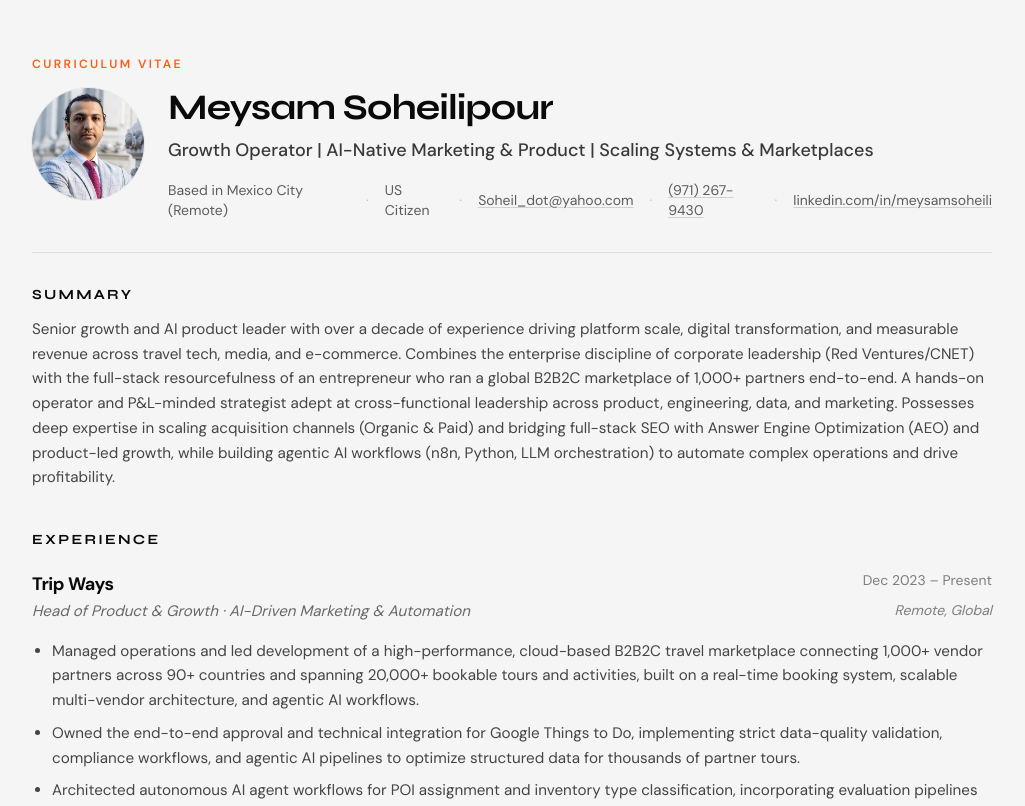
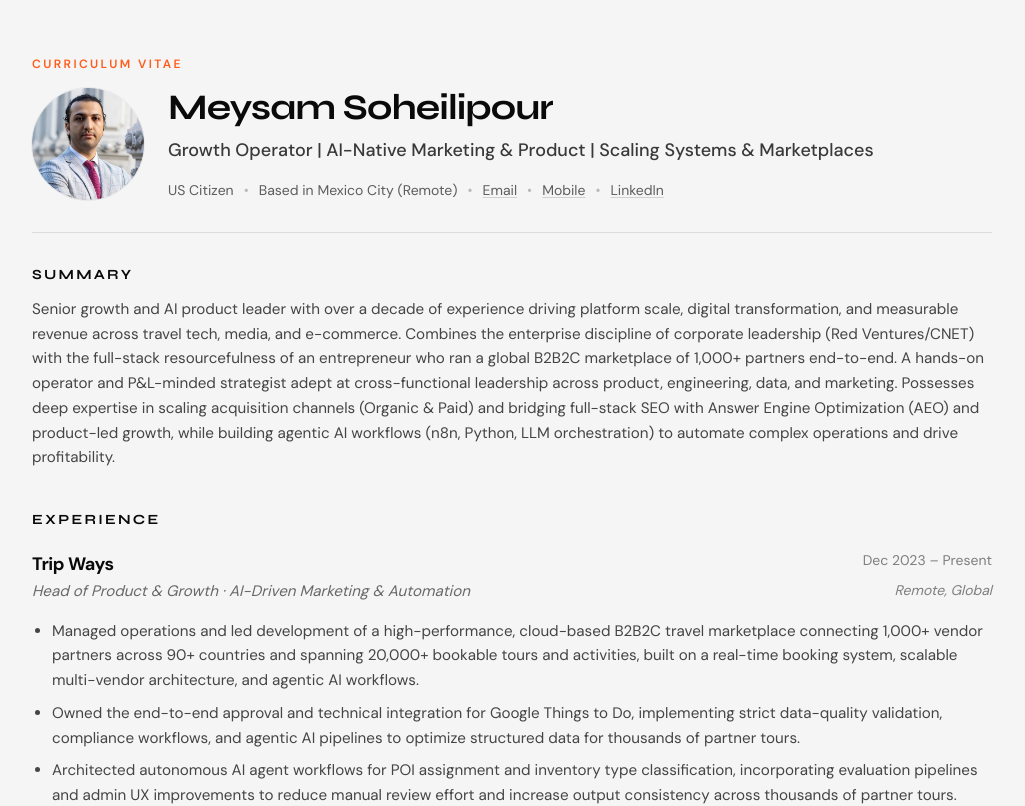
Before and after one commit to allseen-com/allseen-com, a Next.js app: page /cv in a window 1280 px wide. Shown: the top 806 px of the page, without its empty margins (128-1153 px from the left). Built offline with nearby package versions, Linux system fonts and the light colour scheme.

Commit message:
Updated CV Page

```diff
--- a/components/cv/ResumeView.tsx
+++ b/components/cv/ResumeView.tsx
@@ -12,47 +12,68 @@ type ResumeViewProps = {
 export function ResumeView({ resume }: ResumeViewProps) {
   const { basics, work, skills, education, meta } = resume;
 
+  const linkClassName =
+    "underline decoration-black/15 underline-offset-2 transition-colors hover:text-ink hover:decoration-accent";
+
+  const linkedIn = basics.profiles.find(
+    (profile) => profile.network.toLowerCase() === "linkedin",
+  );
+
   const contactItems = [
-    { key: "location", label: "Location", node: basics.location.displayText },
-    { key: "citizenship", label: "Citizenship", node: basics.citizenship },
+    {
+      key: "citizenship",
+      label: "Citizenship",
+      node: <span className="whitespace-nowrap">{basics.citizenship}</span>,
+    },
+    {
+      key: "location",
+      label: "Location",
+      node: (
+        <span className="whitespace-nowrap">{basics.location.displayText}</span>
+      ),
+    },
     {
       key: "email",
       label: "Email",
       node: (
         <a
           href={`mailto:${basics.contact.email}`}
-          className="underline decoration-black/15 underline-offset-2 transition-colors hover:text-ink hover:decoration-accent"
+          className={`${linkClassName} whitespace-nowrap`}
         >
-          {basics.contact.email}
+          Email
         </a>
       ),
     },
     {
-      key: "phone",
-      label: "Phone",
+      key: "mobile",
+      label: "Mobile",
       node: (
         <a
           href={`tel:${basics.contact.phone.replace(/[^\d+]/g, "")}`}
-          className="underline decoration-black/15 underline-offset-2 transition-colors hover:text-ink hover:decoration-accent"
+          className={`${linkClassName} whitespace-nowrap`}
         >
-          {basics.contact.phone}
+          Mobile
         </a>
       ),
     },
-    ...basics.profiles.map((profile) => ({
-      key: profile.network,
-      label: profile.network,
+    ...(linkedIn
+      ? [
+          {
+            key: "linkedin",
+            label: "LinkedIn",
             node: (
               <a
-          href={profile.url}
+                href={linkedIn.url}
                 target="_blank"
                 rel="noopener noreferrer"
-          className="underline decoration-black/15 underline-offset-2 transition-colors hover:text-ink hover:decoration-accent"
+                className={`${linkClassName} whitespace-nowrap`}
               >
-          {profile.displayText}
+                LinkedIn
               </a>
             ),
-    })),
+          },
+        ]
+      : []),
   ];
 
   return (
@@ -80,21 +101,16 @@ export function ResumeView({ resume }: ResumeViewProps) {
               {basics.label}
             </p>
 
-            <dl className="mt-4 flex flex-wrap items-center gap-x-4 gap-y-1 text-sm text-ink/65 lg:flex-nowrap">
+            <dl className="mt-4 flex flex-wrap items-center gap-x-0 gap-y-1 text-sm text-ink/65">
               {contactItems.map((item, index) => (
-                <div key={item.key} className="flex items-center gap-x-4">
+                <div key={item.key} className="flex items-center">
                   {index > 0 ? (
-                    <span
-                      className="hidden text-ink/20 lg:inline"
-                      aria-hidden
-                    >
-                      ·
+                    <span className="mx-2.5 text-ink/25" aria-hidden>
+                      •
                     </span>
                   ) : null}
-                  <div className="flex items-center">
                   <dt className="sr-only">{item.label}</dt>
                   <dd>{item.node}</dd>
-                  </div>
                 </div>
               ))}
             </dl>
```
Lines whose indentation alone changed are shown as unchanged.
